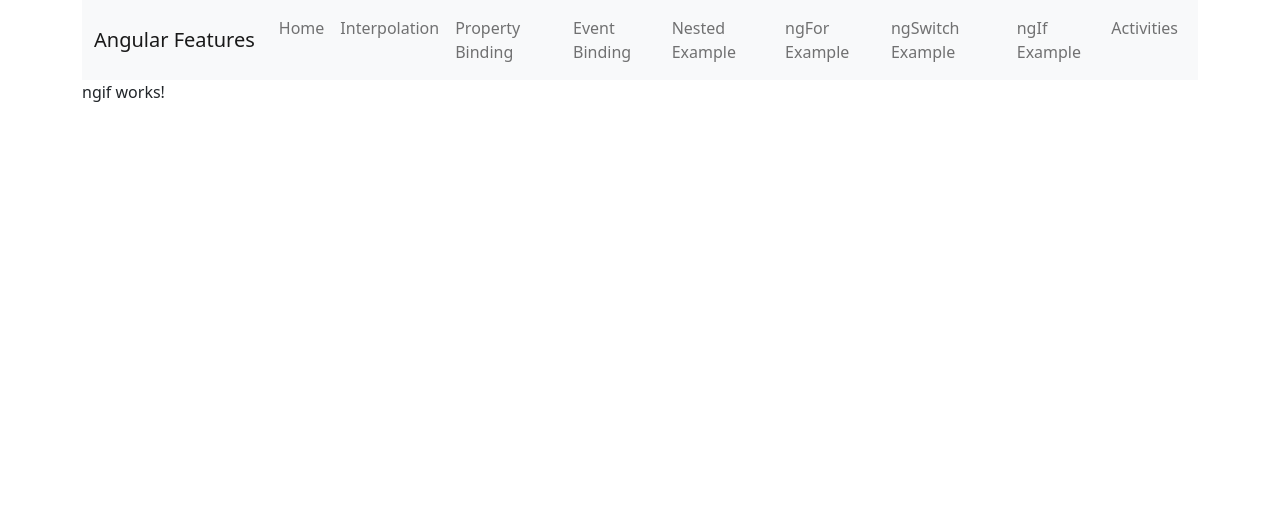
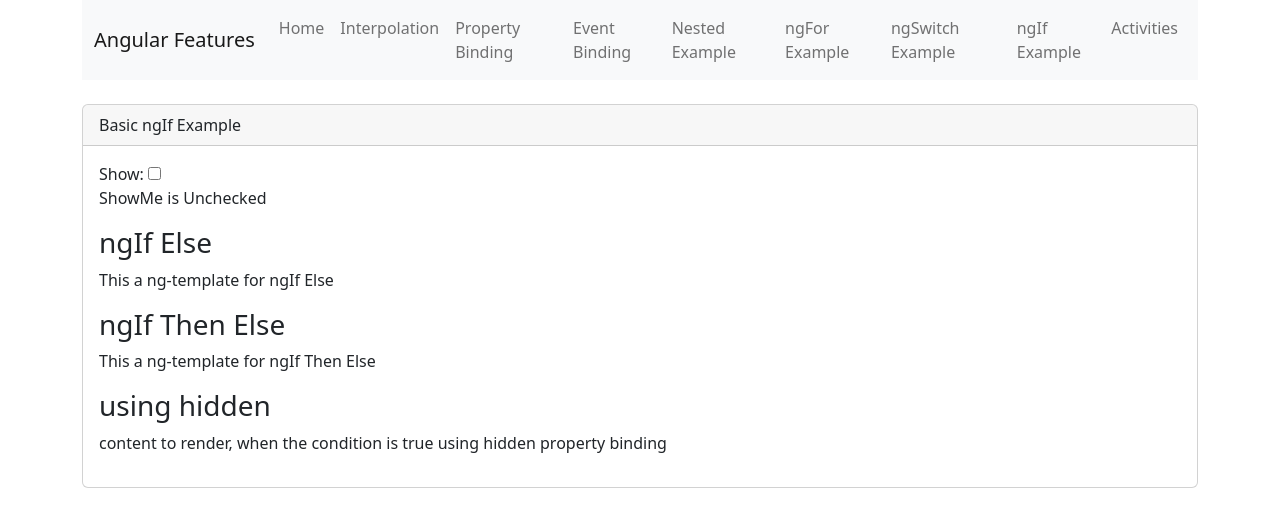
Before and after one commit to afitz1811/angularFeatures, an Angular app: page /ngif in a window 1280 px wide. Shown: the top 526 px of the page. Built offline with nearby package versions, Linux system fonts and the light colour scheme.

Commit message:
ngif commit

```diff
--- a/src/app/ngif/ngif.component.html
+++ b/src/app/ngif/ngif.component.html
@@ -1 +1,36 @@
-<p>ngif works!</p>
+<div class="card mt-4">
+  <div class="card-header">
+    Basic ngIf Example
+  </div>
+  <div class="card-body">
+    Show: <input type="checkbox"
+    [(ngModel)]="showMe">
+
+    <p *ngIf="showMe">ShowMe is Checked</p>
+    <p *ngIf="!showMe">ShowMe is Unchecked</p>
+
+    <h3>ngIf Else</h3>
+    <p *ngIf="showMe; else elseBlock1">ShowMe is Checked</p>
+    <ng-template #elseBlock1>
+      <p>This a ng-template for ngIf Else</p>
+    </ng-template>
+
+    <h3>ngIf Then Else</h3>
+    <p *ngIf="showMe; then thenBlock else elseBlock2">ShowMe is Checked</p>
+    <ng-template #thenBlock>
+      <p>This a ng-template for ngIf Then</p>
+    </ng-template>
+    <ng-template #elseBlock2>
+      <p>This a ng-template for ngIf Then Else</p>
+    </ng-template>
+
+    <h3>using hidden </h3>
+    <p [hidden]="showMe">
+    content to render, when the condition is true  using hidden property binding
+    </p>
+    <p [hidden]="!showMe">
+    content to render, when the condition is false. using hidden property binding
+    </p>
+
+  </div>
+</div>
--- a/src/app/ngif/ngif.component.ts
+++ b/src/app/ngif/ngif.component.ts
@@ -12,4 +12,6 @@
   ngOnInit(): void {
   }
 
+  showMe : boolean = false;
+
 }
```
